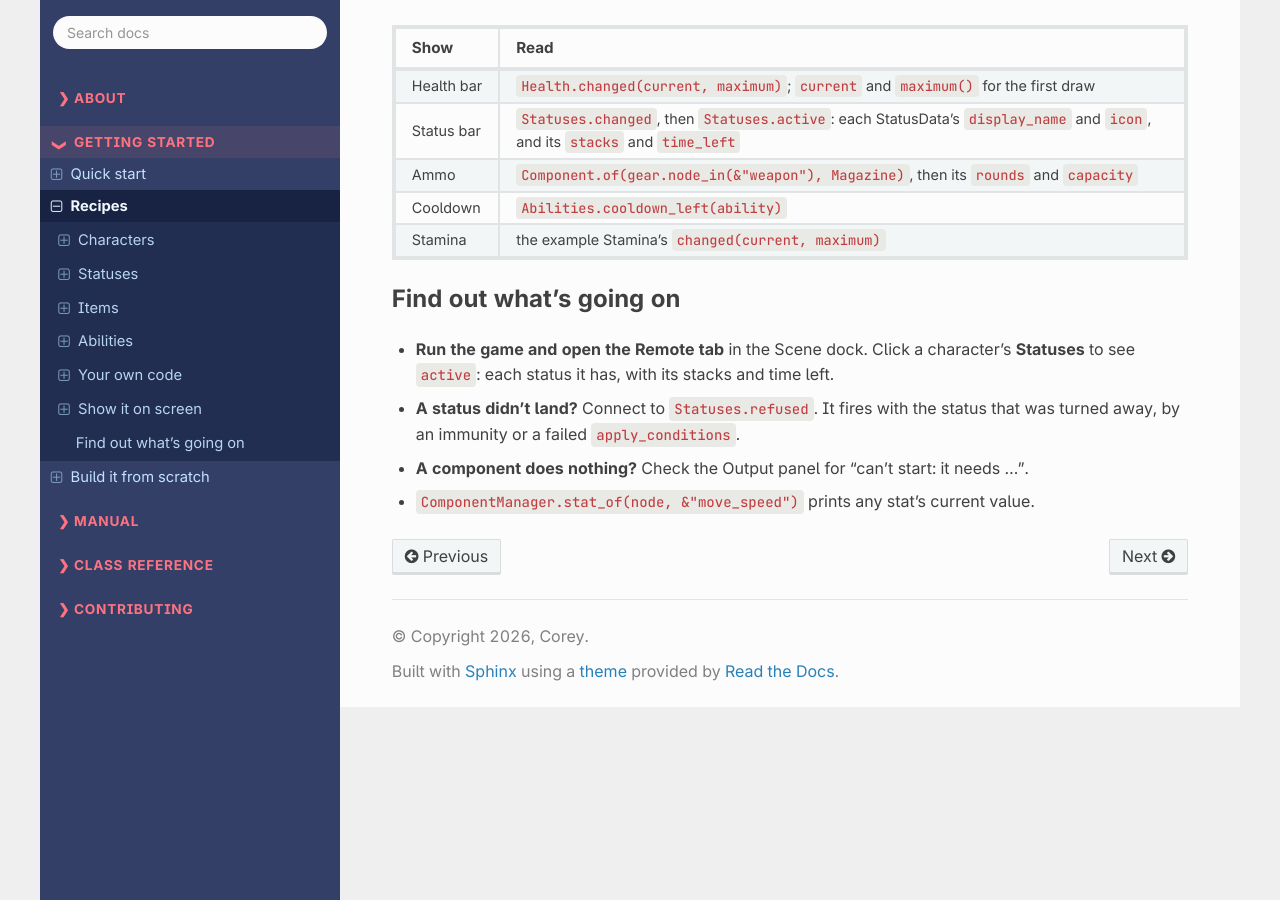
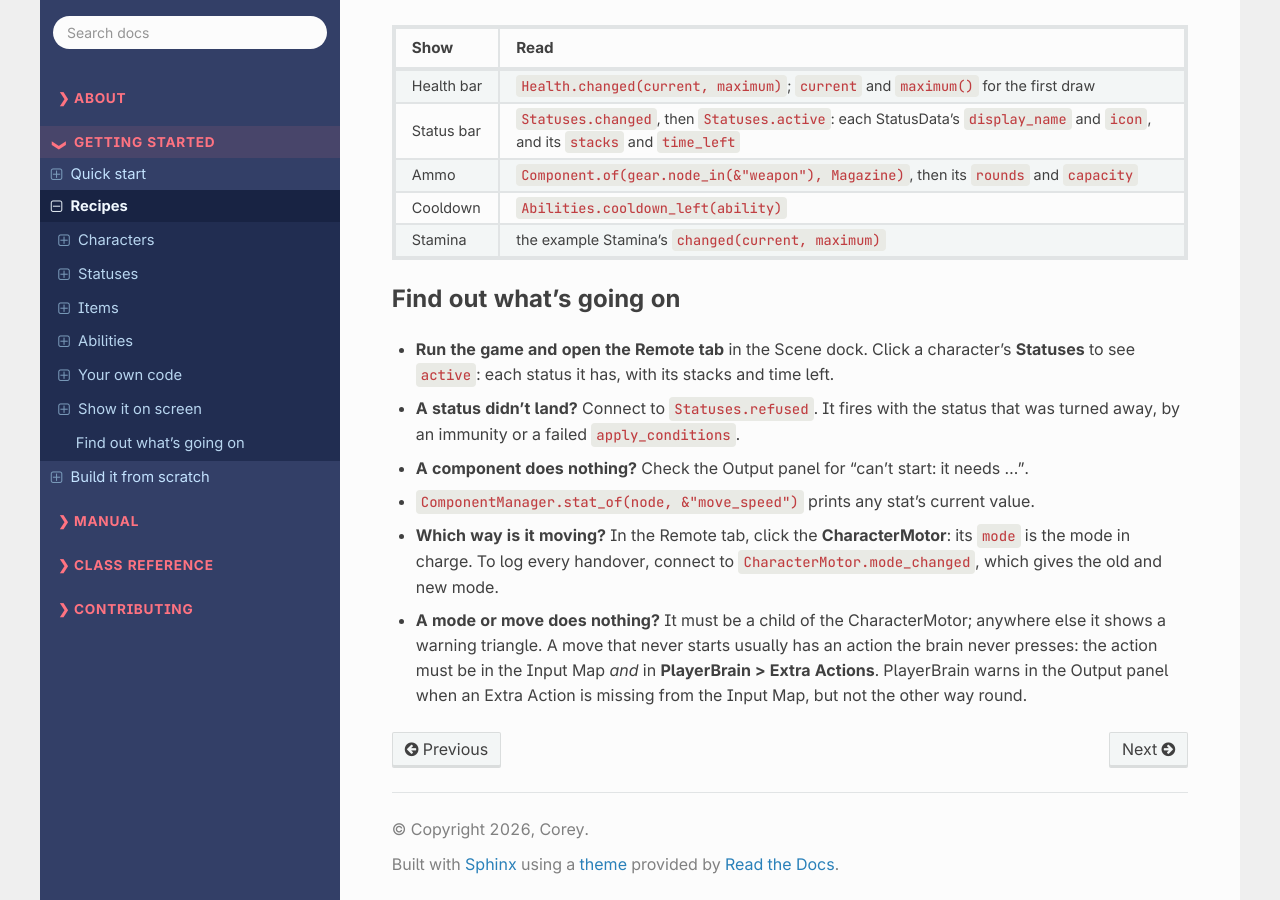
Before and after one commit to gamefb/test-character-system, a Sphinx documentation site: the page built from docs/getting_started/recipes.md, in a window 1280 px wide and 900 px high, scrolled down 8458 px. Built offline with Sphinx 7.4.7 and the Read the Docs theme 3.1.0, drawn with Linux system fonts in a browser that asks for light colours.

Commit message:
Docs: movement in debugging, project layout and archetypes
- Recipes, "Find out what's going on": reading the motor's mode in the
  Remote tab, logging mode_changed, and why a mode or move does nothing
  (not under the motor, or an action missing from Extra Actions, which
  PlayerBrain doesn't warn about).
- Project layout: lists the WallSlideMode and GlideMove examples.
- Character archetypes: how inherited scenes can differ in movement,
  and how an AI jumps or dashes through its brain.

Co-Authored-By: Claude Opus 5.5 <noreply@anthropic.com>
Claude-Session: https://claude.ai/code/session_01Qaj7RN54GdeoWnW7uNMsbp

```diff
--- a/character_system/RECIPES.md
+++ b/character_system/RECIPES.md
@@ -350,3 +350,11 @@ these:
   was turned away, by an immunity or a failed `apply_conditions`.
 - **A component does nothing?** Check the Output panel for "can't start: it needs …".
 - `ComponentManager.stat_of(node, &"move_speed")` prints any stat's current value.
+- **Which way is it moving?** In the Remote tab, click the **CharacterMotor**: its `mode` is
+  the mode in charge. To log every handover, connect to `CharacterMotor.mode_changed`, which
+  gives the old and new mode.
+- **A mode or move does nothing?** It must be a child of the CharacterMotor; anywhere else it
+  shows a warning triangle. A move that never starts usually has an action the brain never
+  presses: the action must be in the Input Map *and* in **PlayerBrain > Extra Actions**.
+  PlayerBrain warns in the Output panel when an Extra Action is missing from the Input Map,
+  but not the other way round.
--- a/docs/manual/project_layout.rst
+++ b/docs/manual/project_layout.rst
@@ -50,7 +50,7 @@ All scripts live in ``character_system/``, grouped by where they are used, and e
    ├── tests/                        test_*.gd, run with GUT
    └── immunity_test/                scripted checks: immunities, zones, items
 
-**Examples and recipes.** ``examples/`` holds working resources to duplicate and change: statuses (Burning, Poisoned, Wet, Regenerating, Warded, Haste, Thorns, Fireproof), traits (Undead, Construct), items with their scenes (rifle, rifle ammo, flare gun, fireproof cloak, ward amulet), zones (fire patch, water pool, healing pad, ward circle, poison bog) and abilities (Second Wind, Sprint). ``examples/scripts/`` holds scripts to copy: a :ref:`Stamina<class_Stamina>` component, a :ref:`Scope<class_Scope>` item component, :ref:`AttackNearest<class_AttackNearest>` AI decision logic and a :ref:`CharacterHud<class_CharacterHud>`, all explained in :ref:`doc_extending`. ``RECIPES.md`` answers the common jobs on one page, from making a character, status, weapon or zone to reading buttons and showing health on screen, and points at the matching example.
+**Examples and recipes.** ``examples/`` holds working resources to duplicate and change: statuses (Burning, Poisoned, Wet, Regenerating, Warded, Haste, Thorns, Fireproof), traits (Undead, Construct), items with their scenes (rifle, rifle ammo, flare gun, fireproof cloak, ward amulet), zones (fire patch, water pool, healing pad, ward circle, poison bog) and abilities (Second Wind, Sprint). ``examples/scripts/`` holds scripts to copy: a :ref:`Stamina<class_Stamina>` component, a :ref:`Scope<class_Scope>` item component, :ref:`AttackNearest<class_AttackNearest>` AI decision logic, a :ref:`CharacterHud<class_CharacterHud>`, a :ref:`WallSlideMode<class_WallSlideMode>` movement mode and a :ref:`GlideMove<class_GlideMove>` layered move, all explained in :ref:`doc_extending`. ``RECIPES.md`` answers the common jobs on one page, from making a character, status, weapon or zone to reading buttons and showing health on screen, and points at the matching example.
 
 **Editor icons.** Every node type has its own icon file in ``icons/``, set by an ``@icon(...)`` line above its ``class_name``. Most are still the same plain square; the motor, its modes and moves, and :ref:`WeaponSwitch<class_WeaponSwitch>` have a symbol of their own. To give a node type its own icon, replace its SVG; the ``@icon`` line doesn't change. A script without its own ``@icon`` shows its base class's icon, so your own components look like components, and effects, conditions and targeting resources keep their base class's icon in the Inspector.
 
```
Also changed, not shown: docs/manual/character_archetypes.rst (+7 -0 lines).
